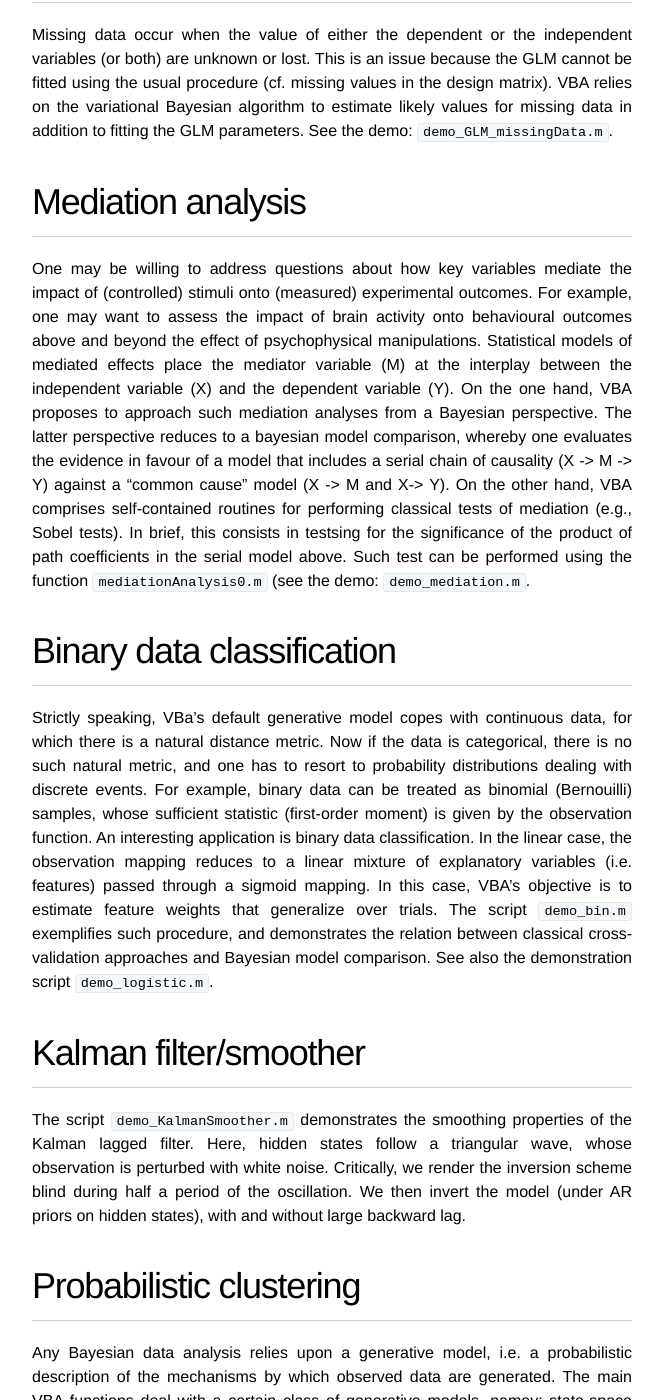
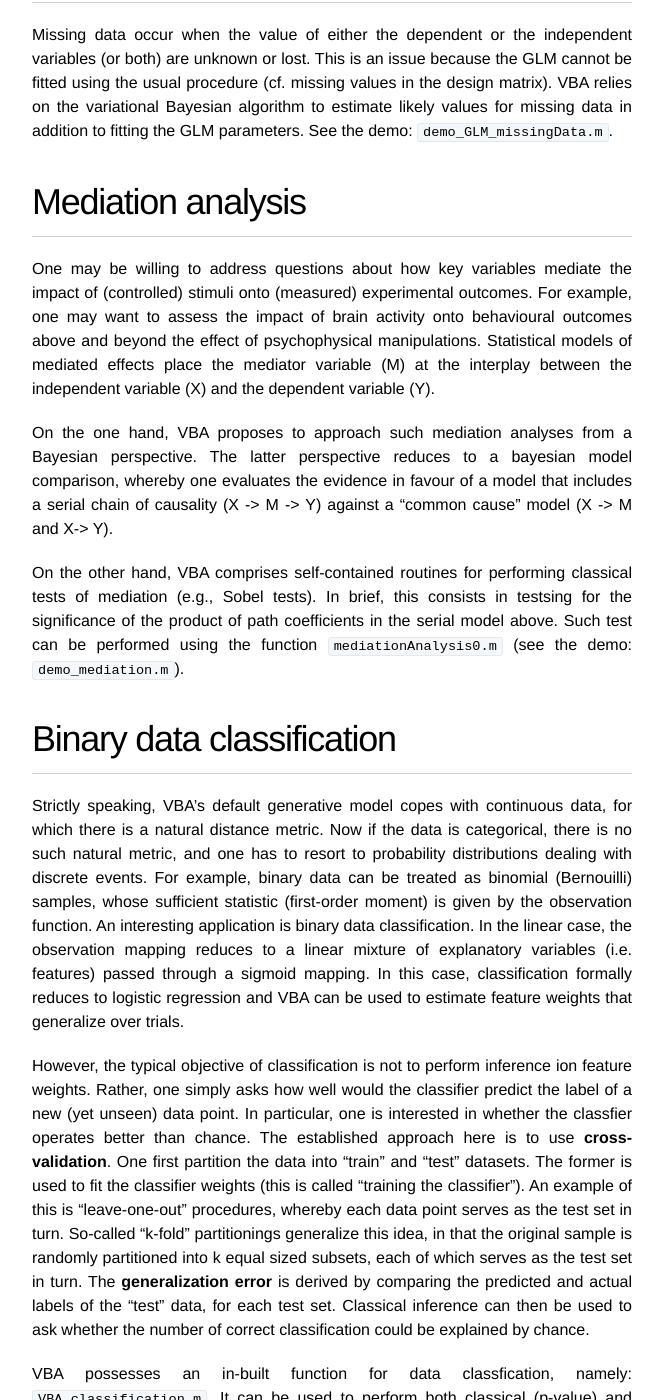
Before and after one commit to MBB-team/VBA-toolbox, a Jekyll site: the page built from _wiki/statistical-models.md, in a window 1280 px wide and 1400 px high, scrolled down 5293 px. Shown: the whole window, without its empty margins (308-971 px from the left). Built offline with Jekyll 4.4.1, drawn with Linux system fonts in a browser that asks for light colours; nearby versions of some CDN libraries; some of the changed text lies outside the part shown.

Commit message:
Update statistical-models.md

```diff
--- a/_wiki/statistical-models.md
+++ b/_wiki/statistical-models.md
@@ -89,13 +89,25 @@
 # Mediation analysis
 
 One may be willing to address questions about how key variables mediate the impact of (controlled) stimuli onto (measured) experimental outcomes. For example, one may want to assess the impact of brain activity onto behavioural outcomes above and beyond the effect of psychophysical manipulations. Statistical models of mediated effects place the mediator variable (M) at the interplay between the independent variable (X) and the dependent variable (Y).
+
 On the one hand, VBA proposes to approach such mediation analyses from a Bayesian perspective. The latter perspective reduces to a bayesian model comparison, whereby one evaluates the evidence in favour of a model that includes a serial chain of causality (X -> M -> Y) against a "common cause" model (X -> M and X-> Y).
-On the other hand, VBA comprises self-contained routines for performing classical tests of mediation (e.g., Sobel tests). In brief, this consists in testsing for the significance of the product of path coefficients in the serial model above. Such test can be performed using the function `mediationAnalysis0.m` (see the demo: `demo_mediation.m`.
+
+On the other hand, VBA comprises self-contained routines for performing classical tests of mediation (e.g., Sobel tests). In brief, this consists in testsing for the significance of the product of path coefficients in the serial model above. Such test can be performed using the function `mediationAnalysis0.m` (see the demo: `demo_mediation.m`).
 
 
 # Binary data classification
 
-Strictly speaking, VBa's default generative model copes with continuous data, for which there is a natural distance metric. Now if the data is categorical, there is no such natural metric, and one has to resort to probability distributions dealing with discrete events. For example, binary data can be treated as binomial (Bernouilli) samples, whose sufficient statistic (first-order moment) is given by the observation function. An interesting application is binary data classification. In the linear case, the observation mapping reduces to a linear mixture of explanatory variables (i.e. features) passed through a sigmoid mapping. In this case, VBA's objective is to estimate feature weights that generalize over trials. The script `demo_bin.m` exemplifies such procedure, and demonstrates the relation between classical cross-validation approaches and Bayesian model comparison. See also the demonstration script `demo_logistic.m`.
+Strictly speaking, VBA's default generative model copes with continuous data, for which there is a natural distance metric. Now if the data is categorical, there is no such natural metric, and one has to resort to probability distributions dealing with discrete events. For example, binary data can be treated as binomial (Bernouilli) samples, whose sufficient statistic (first-order moment) is given by the observation function. An interesting application is binary data classification. In the linear case, the observation mapping reduces to a linear mixture of explanatory variables (i.e. features) passed through a sigmoid mapping. In this case, classification formally reduces to logistic regression and VBA can be used to estimate feature weights that generalize over trials.
+
+However, the typical objective of classification is not to perform inference ion feature weights. Rather, one simply asks how well would the classifier predict the label of a new (yet unseen) data point. In particular, one is interested in whether the classfier operates better than chance. The established approach here is to use **cross-validation**. One first partition the data into "train" and "test" datasets. The former is used to fit the classifier weights (this is called "training the classifier"). An example of this is "leave-one-out" procedures, whereby each data point serves as the test set in turn. So-called "k-fold" partitionings generalize this idea, in that  the original sample is randomly partitioned into k equal sized subsets, each of which serves as the test set in turn. The **generalization error** is derived by comparing the predicted and actual labels of the "test" data, for each test set. Classical inference can then be used to ask whether the number of correct classification could be explained by chance.
+
+VBA possesses an in-built function for data classfication, namely: `VBA_classification.m`. It can be used to perform both classical (p-value) and Bayesian (exceedance probability) inference on classifier accuracy using k-fold cross-validation approaches. Its graphical output is exempleified below:
+
+![]({{ site.baseurl }}/images/wiki/classification.jpg)
+
+> **Upper-left panel**: the distribution of correct classifications under the null (grey bars) is compared with the actual classification accuracy (red line). This serves to perform classical inference on classification accuracy (p-value). **Lower-left panel**: posterior distribution over the classification accuracy. This serves to perform Bayesian inference on classification accuracy (exceedance probability = P(r>0.5)). **Upper-right panel**: classifier weights estimates for each train fold. This can be used to eyball the estimation stability of classifier weights. **Lower-right panel**: Summary statistics of data classification.
+
+The script `demo_classification.m` exemplifies this approach, and demonstrates the relation between classical cross-validation approaches and Bayesian model comparison.
 
 # Kalman filter/smoother
 
```
